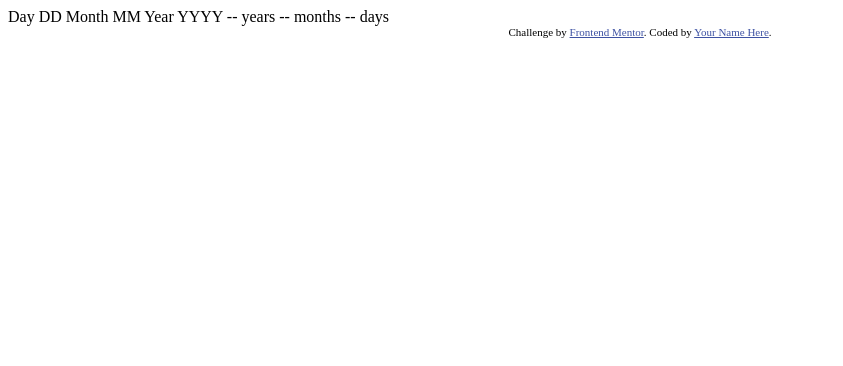
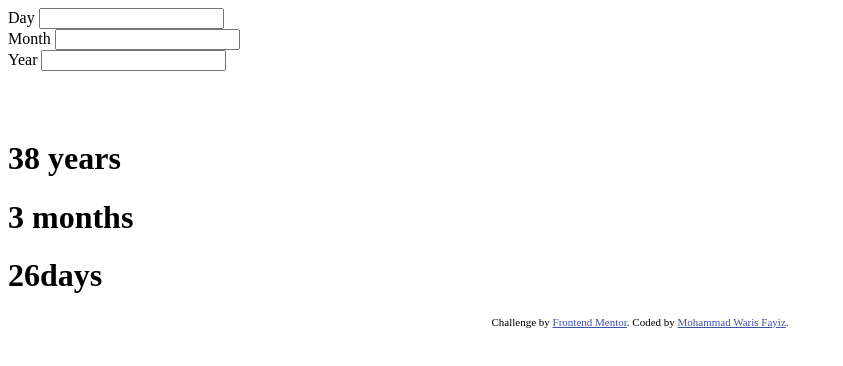
Before and after one commit to fayiz770/age-calculator-app-main, a plain HTML site: page index.html in a window 1280 px wide. Shown: the whole page, without its empty margins (0-843 px from the left). Drawn offline with Linux system fonts and the light colour scheme.

Commit message:
The HTML Structure added

```diff
--- a/index.html
+++ b/index.html
@@ -15,23 +15,35 @@
   </style>
 </head>
 <body>
+  <div class="container">
+    <div class="entries">
+      <div class="day">
+        <label for="day">Day</label>
+        <input type="text" id="day" class="day" name="day">
+      </div>
+      <div class="month">
+        <label for="month">Month</label>
+        <input type="text" id="month" class="month" name="month">
+      </div>
+      <div class="year">
+        <label for="month">Year</label>
+        <input type="text" id="year" class="year" name="year">
+      </div>
+    </div>
 
-  Day
-  DD
-
-  Month
-  MM
-
-  Year
-  YYYY
-
-  -- years
-  -- months
-  -- days
-
+    <div class="illustration">
+      <div class="line"></div>
+      <img src="assets/images/icon-arrow.svg" alt="icon-arrow">
+    </div>
+    <div class="results">
+      <h1 class="result"><span id="years">38</span> years</h1>
+      <h1 class="result"><span id="months">3</span> months</h1>
+      <h1 class="result"><span id="days">26</span>days</h1>
+    </div>
+  </div>
   <div class="attribution">
     Challenge by <a href="https://www.frontendmentor.io?ref=challenge" target="_blank">Frontend Mentor</a>.
-    Coded by <a href="#">Your Name Here</a>.
+    Coded by <a href="https://www.github.com/fayiz770">Mohammad Waris Fayiz</a>.
   </div>
 </body>
 </html>
```
